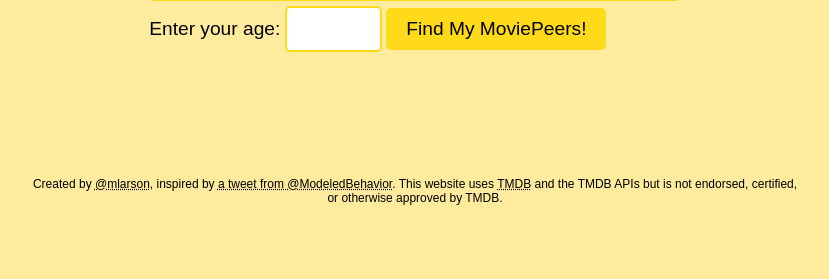
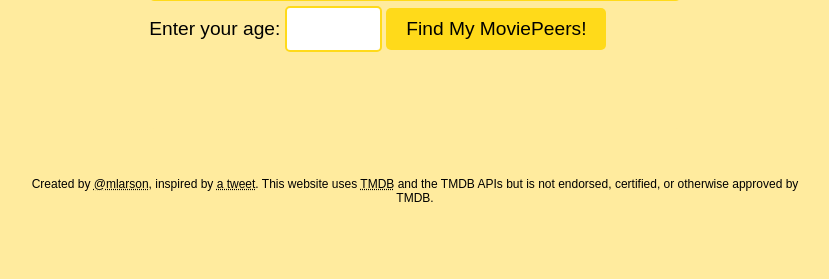
Before and after one commit to mdlarson/MoviePeers, a Flask app: page / in a window 1280 px wide. Shown: the part 381-660 px from the top of the page, without its empty margins (225-1054 px from the left). Run offline with Flask 3, Linux system fonts and the light colour scheme; parts of the project's set-up code (start-up, migrations or seed data) failed here and were passed over.

Commit message:
Rewrite footer text

```diff
--- a/templates/index.html
+++ b/templates/index.html
@@ -66,9 +66,9 @@
     </main>
     <footer>
         <p>Created by <a href="https://x.com/mlarson">@mlarson</a>, inspired by <a
-                href="https://x.com/ModeledBehavior/status/1632466023243710465">a tweet
-                from @ModeledBehavior</a>. This website uses <a href="https://www.themoviedb.org/">TMDB</a> and the TMDB
-            APIs but is not endorsed, certified, or otherwise approved by TMDB.
+                href="https://x.com/ModeledBehavior/status/1632466023243710465">a tweet</a>. This website uses <a
+                href="https://www.themoviedb.org/">TMDB</a> and the TMDB APIs but is not endorsed, certified, or
+            otherwise approved by TMDB.
         </p>
     </footer>
 </body>
```
